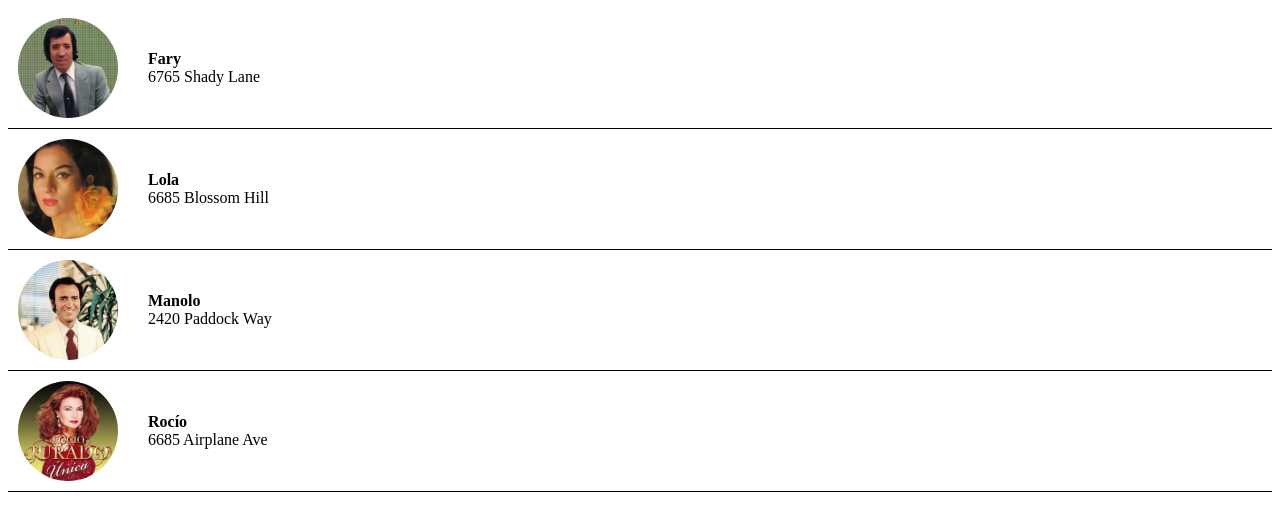
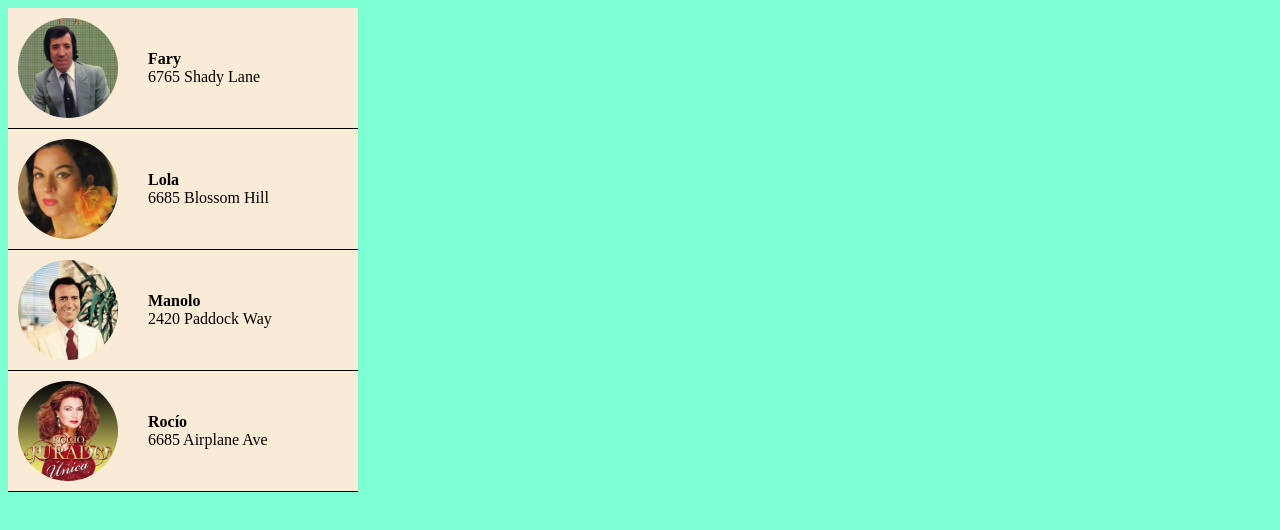
Before and after one commit to ZManak/Copleros, a plain HTML site: page index.html in a window 1280 px wide. Drawn offline with Linux system fonts and the light colour scheme.

Commit message:
cambios css

```diff
--- a/styles/syles.css
+++ b/styles/syles.css
@@ -1,6 +1,20 @@
+body{
+    background-color: aquamarine;
+}
+
 .contendor {
     display: flex;
-    width: 250px;
+    flex-wrap: wrap;
+}
+
+.artista {
+    align-items: center;
+    width: 350px;
+    display: flex;
+    flex-direction: row;
+    gap: 20px;
+    background-color: antiquewhite;
+    border-bottom: 1px solid black;
 }
 
 img{
@@ -11,14 +25,6 @@ img{
     margin: 10px;
 }
 
-.artista {
-    display: flex;
-    flex-direction: row;
-    gap: 20px;
-    align-items:center;
-    border-bottom: 1px solid black;
-}
-
 .info{
     display: flex;
     flex-direction: column;
```
